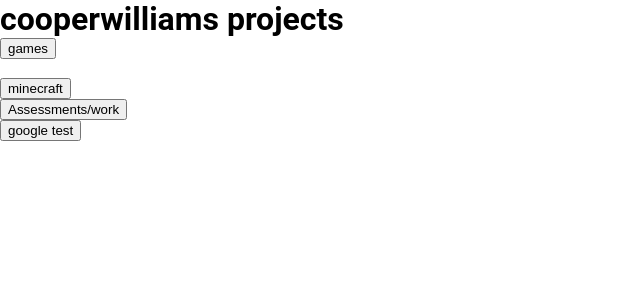
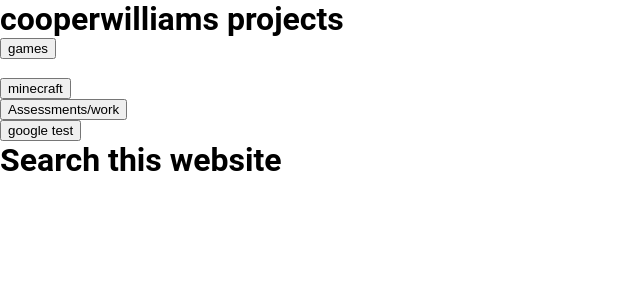
Before and after one commit to cooperwilliams/cooperwilliams.github.io, a Jekyll site: the page Good.html, which Jekyll copies as it is, in a window 1280 px wide. Shown: the top 300 px of the page, without its empty margins (0-640 px from the left). Built offline with Jekyll 4.4.1, drawn with Linux system fonts in a browser that asks for light colours; comment, search, counter and statistics services are not loaded.

Commit message:
Update Good.html

```diff
--- a/Good.html
+++ b/Good.html
@@ -12,6 +12,9 @@
     <form method="get" action="Assessments.html"><button size=10 type="submit">Assessments/work</button></form>
 
     <form method="get" action="Google test.html"><button size=10 type="submit">google test</button></form>
+<h1>Search this website</h1>
+<script async src="https://cse.google.com/cse.js?cx=66acf86d5c8c75693"></script>
+<div class="gcse-search"></div>
 </body>
 </html>
 
```
